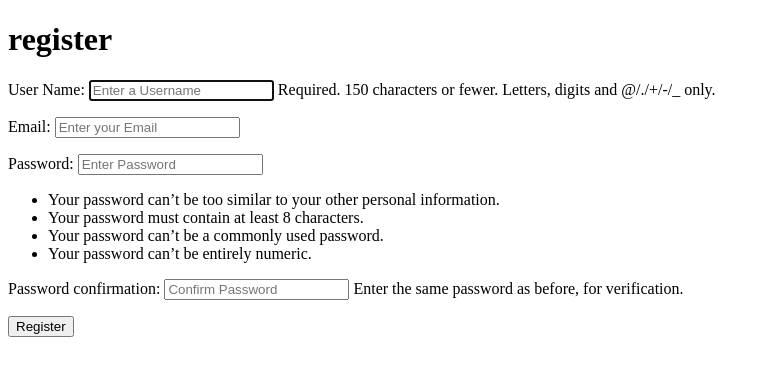
After one commit to MakaRonish/LinguaPop-Sanskrit-Quest, a Django app: page /log/register/ in a window 1280 px wide. The commit adds this page. Shown: the top 376 px of the page, without its empty margins (0-770 px from the left). Run offline with Django 5.2, Linux system fonts and the light colour scheme.

Commit message:
user registration

```diff
--- a/SanskritQuest/SanskritQuest/urls.py
+++ b/SanskritQuest/SanskritQuest/urls.py
@@ -18,4 +18,8 @@ Including another URLconf
 from django.contrib import admin
 from django.urls import path, include
 
-urlpatterns = [path("admin/", admin.site.urls), path("", include("game.urls"))]
+urlpatterns = [
+    path("admin/", admin.site.urls),
+    path("", include("game.urls")),
+    path("log/", include("players.urls")),
+]
--- a/SanskritQuest/game/templates/game/game.html
+++ b/SanskritQuest/game/templates/game/game.html
@@ -23,7 +23,7 @@
     <div class="popup" id="popup">
         <p>Music Volume: <span id="musicvolume"></span></p>
         <input type="range" min="0" max="1" value="0.5" class="slider" id="slider" step="0.1"><br><br>
-        <a href="index.html"><button class="button">Quit Game</button></a><br><br>
+        <a href="{%url 'home'%}"><button class="button">Quit Game</button></a><br><br>
         <button class="button" onclick="closepopup()">Resume Game</button></a>
     </div>
 
--- /dev/null
+++ b/SanskritQuest/players/forms.py
@@ -0,0 +1,22 @@
+from django.contrib.auth.forms import UserCreationForm
+from django.contrib.auth.models import User
+from django import forms
+
+
+class CustomUserForm(UserCreationForm):
+    class Meta:
+        model = User
+        fields = ["username", "email", "password1", "password2"]
+        labels = {
+            "username": "User Name",
+            "email": "Email",
+        }
+        widgets = {
+            "username": forms.TextInput(attrs={"placeholder": "Enter a Username"}),
+            "email": forms.EmailInput(attrs={"placeholder": "Enter your Email"}),
+        }
+
+    def __init__(self, *args, **kwargs):
+        super().__init__(*args, **kwargs)
+        self.fields["password1"].widget.attrs["placeholder"] = "Enter Password"
+        self.fields["password2"].widget.attrs["placeholder"] = "Confirm Password"
--- /dev/null
+++ b/SanskritQuest/players/templates/players/register.html
@@ -0,0 +1,9 @@
+{% extends 'mainpage.html'%}
+{%block content%}
+<h1>register</h1>
+<form action="" method="post">
+    {%csrf_token%}
+    {{form.as_p}}
+    <button type="submit">Register</button>
+</form>
+{%endblock%}
--- /dev/null
+++ b/SanskritQuest/players/urls.py
@@ -0,0 +1,7 @@
+from django.contrib import admin
+from django.urls import path, include
+from .views import registerPage
+
+urlpatterns = [
+    path("register/", registerPage, name="registerpage"),
+]
--- a/SanskritQuest/players/views.py
+++ b/SanskritQuest/players/views.py
@@ -1,3 +1,17 @@
 from django.shortcuts import render
+from .forms import CustomUserForm
+
+
+def registerPage(request):
+    if request.method == "POST":
+        form = CustomUserForm(request.POST)
+        if form.is_valid():
+            data = form.save(commit=False)
+            data.save()
+    else:
+        form = CustomUserForm()
+    context = {"form": form}
+    return render(request, "players/register.html", context)
+
 
 # Create your views here.
--- a/SanskritQuest/templates/mainpage.html
+++ b/SanskritQuest/templates/mainpage.html
@@ -6,13 +6,7 @@
     <meta charset="UTF-8">
     <meta name="viewport" content="width=device-width, initial-scale=1.0">
     <title>LinguaPop: Sanskrit Quest</title>
-    <link rel="preconnect" href="https://fonts.googleapis.com">
-    <link rel="preconnect" href="https://fonts.gstatic.com" crossorigin>
-    <link href="https://fonts.googleapis.com/css2?family=Roboto:ital,wght@0,100..900;1,100..900&display=swap"
-        rel="stylesheet">
-    <link rel="stylesheet" href="{% static 'game/style.css'%}">
-    <link rel="stylesheet"
-        href="https://fonts.googleapis.com/css2?family=Material+Symbols+Outlined:opsz,wght,FILL,GRAD@24,400,0,0&icon_names=settings" />
+
 
 </head>
 
```
Also changed, not shown: SanskritQuest/db.sqlite3, SanskritQuest/players/templates/players/login.html (added).
